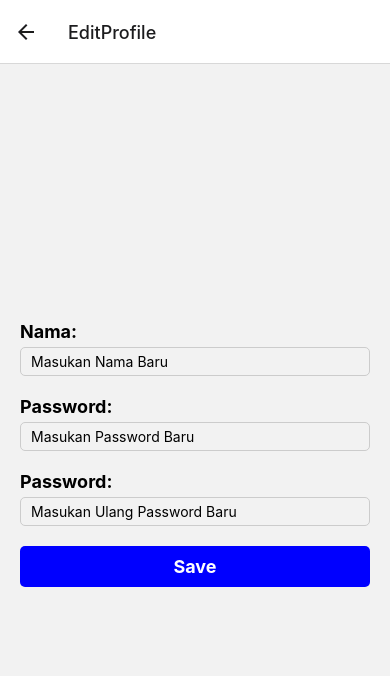
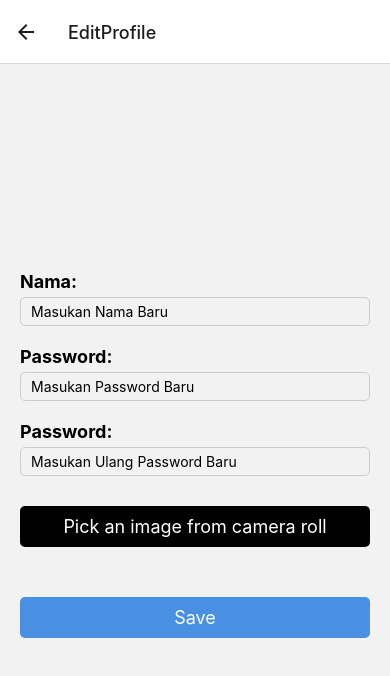
Before and after one commit to alfairuzswari/TUBES_PAM, a React Native app: screen /EditProfile in a window 390 px wide. Shown: the top 676 px of the page. Built offline with nearby package versions, Linux system fonts and the light colour scheme.

Commit message:
penambahan ubah PP

```diff
--- a/firebase.js
+++ b/firebase.js
@@ -3,6 +3,8 @@ import firebase from 'firebase/compat/app';
 import 'firebase/compat/auth';
 import 'firebase/compat/firestore'
 import '@firebase/firestore';
+import 'firebase/compat/storage';
+
 // TODO: Add SDKs for Firebase products that you want to use
 // https://firebase.google.com/docs/web/setup#available-libraries
 
--- a/package.json
+++ b/package.json
@@ -11,6 +11,7 @@
   "dependencies": {
     "@expo/webpack-config": "^18.0.1",
     "@firebase/firestore": "^3.11.0",
+    "@react-native-firebase/storage": "^17.4.3",
     "@react-navigation/bottom-tabs": "^6.5.7",
     "@react-navigation/native": "^6.1.6",
     "@react-navigation/native-stack": "^6.9.12",
@@ -21,10 +22,12 @@
     "react": "18.2.0",
     "react-dom": "18.2.0",
     "react-native": "0.71.7",
+    "react-native-image-picker": "^5.3.1",
     "react-native-safe-area-context": "^4.5.0",
     "react-native-screens": "~3.20.0",
     "react-native-vector-icons": "^9.2.0",
-    "react-native-web": "~0.18.10"
+    "react-native-web": "~0.18.10",
+    "expo-image-picker": "~14.1.1"
   },
   "devDependencies": {
     "@babel/core": "^7.20.0"
--- a/screens/DetailScreen.js
+++ b/screens/DetailScreen.js
@@ -1,6 +1,10 @@
 import React, { useState, useEffect } from 'react';
-import { View, Text, StyleSheet, Image, TouchableOpacity } from 'react-native';
+import { View, Text, StyleSheet, Image, TouchableOpacity, FlatList, ScrollView } from 'react-native';
 import { MaterialIcons } from '@expo/vector-icons';
+import { MaterialCommunityIcons } from '@expo/vector-icons';
+import { FontAwesome } from '@expo/vector-icons';
+import { Fontisto } from '@expo/vector-icons';
+import { Foundation } from '@expo/vector-icons';
 import firebase from '../firebase';
 
 const DetailScreen = ({ route }) => {
@@ -44,11 +48,95 @@ const DetailScreen = ({ route }) => {
                     name={isFavorite ? 'favorite' : 'favorite-border'}
                     size={50}
                     color="red"
-                    style={{position: 'relative', bottom: 300}}
+                    style={{ position: 'relative', bottom: 300 }}
                 />
             </TouchableOpacity>
             <Text style={styles.title}>{item.name}</Text>
             <Text style={styles.title}>{item.kostid}</Text>
+            <ScrollView>
+                <View style={styles.detailContainer}>
+                    <Text style={styles.desc}>Fasilitas Kamar</Text>
+                    <View style={styles.textList}>
+                        <MaterialCommunityIcons name="air-conditioner" size={24} color="black" />
+                        <Text style={styles.ListText}>Air Conditioner</Text>
+                    </View>
+                    <View style={styles.textList}>
+                        <MaterialCommunityIcons name="bed-single" size={24} color="black" />
+                        <Text style={styles.ListText}>Kasur</Text>
+                    </View>
+                    <View style={styles.textList}>
+                        <MaterialCommunityIcons name="desk" size={24} color="black" />
+                        <Text style={styles.ListText}>Meja belajar</Text>
+                    </View>
+                    <View style={styles.textList}>
+                        <MaterialCommunityIcons name="cupboard" size={24} color="black" />
+                        <Text style={styles.ListText}>Lemari</Text>
+                    </View>
+
+                </View>
+                <View style={styles.detailContainer}>
+                    <Text style={styles.desc}>Fasilitas Kamar Mandi</Text>
+                    <View style={styles.textList}>
+                        <FontAwesome name="bathtub" size={24} color="black" />
+                        <Text style={styles.ListText}>Bak Mandi</Text>
+                    </View>
+                    <View style={styles.textList}>
+                        <MaterialCommunityIcons name="toilet" size={24} color="black" />
+                        <Text style={styles.ListText}>Toilet duduk</Text>
+                    </View>
+                    <View style={styles.textList}>
+                        <FontAwesome name="shower" size={24} color="black" />
+                        <Text style={styles.ListText}>Shower</Text>
+                    </View>
+                    <View style={styles.textList}>
+                        <MaterialCommunityIcons name="hanger" size={24} color="black" />
+                        <Text style={styles.ListText}>Jemuran</Text>
+                    </View>
+
+                </View>
+                <View style={styles.detailContainer}>
+                    <Text style={styles.desc}>Fasilitas Umum</Text>
+                    <View style={styles.textList}>
+                        <Fontisto name="wifi-logo" size={24} color="black" />
+                        <Text style={styles.ListText}>Free Wifi</Text>
+                    </View>
+                    <View style={styles.textList}>
+                        <MaterialCommunityIcons name="stove" size={24} color="black" />
+                        <Text style={styles.ListText}>Dapur</Text>
+                    </View>
+                    <View style={styles.textList}>
+                        <MaterialCommunityIcons name="cctv" size={24} color="black" />
+                        <Text style={styles.ListText}>CCTV 24 jam</Text>
+                    </View>
+                    <View style={styles.textList}>
+                        <MaterialIcons name="local-parking" size={24} color="black" />
+                        <Text style={styles.ListText}>Area Parkir</Text>
+                    </View>
+
+                </View>
+                <View style={styles.detailContainer}>
+                    <Text style={styles.desc}>Peraturan Kos</Text>
+                    <View style={styles.textList}>
+                        <MaterialCommunityIcons name="hours-24" size={24} color="black" />
+                        <Text style={styles.ListText}>Akses 24 jam</Text>
+                    </View>
+                    <View style={styles.textList}>
+                        <Foundation name="no-dogs" size={24} color="black" />
+                        <Text style={styles.ListText}>Dilarang membawa hewan buas</Text>
+                    </View>
+                    <View style={styles.textList}>
+                        <Foundation name="no-smoking" size={24} color="black" />
+                        <Text style={styles.ListText}>Dilarang Merokok</Text>
+                    </View>
+
+                </View>
+            </ScrollView>
+            <View style={styles.footer}>
+                <Text style={styles.price}>Rp. 6.500.000</Text>
+                <TouchableOpacity>
+                    <Text style={styles.button}>Ajukan Sewa</Text>
+                </TouchableOpacity>
+            </View>
         </View>
     );
 };
@@ -58,9 +146,8 @@ const styles = StyleSheet.create({
         flex: 1,
     },
     title: {
-        fontSize: 24,
+        fontSize: 26,
         fontWeight: 'bold',
-        marginBottom: 20,
     },
     itemImage: {
         width: '100%',
@@ -70,6 +157,47 @@ const styles = StyleSheet.create({
     favoriteButton: {
         alignSelf: 'flex-end',
     },
+    desc: {
+        fontWeight: 'bold',
+        fontSize: 20,
+    },
+    detailContainer: {
+        alignItems: "flex-start",
+    },
+    button: {
+        alignSelf: "center",
+        backgroundColor: "#00AA13",
+        padding: 15,
+        paddingHorizontal: 30,
+        borderRadius: 30,
+        fontSize: 15,
+        fontWeight: "bold",
+        color: "#00203FFF",
+        borderWidth: 1,
+        borderColor: "#00203FFF",
+        marginLeft: 100,
+    },
+    footer: {
+        borderRadius: 10,
+        flexDirection: 'row',
+        backgroundColor: "#ffc0cb",
+        alignItems: "center",
+    },
+    price: {
+        fontSize: 18,
+    },
+    ListText: {
+        marginLeft: 5,
+    },
+    textList: {
+        flexDirection: 'row',
+        width: "50%",
+        height: 20,
+        borderRadius: 5,
+        alignItems: 'center',
+        marginTop: 5,
+
+    },
 });
 
 export default DetailScreen;
--- a/screens/EditProfileScreen.js
+++ b/screens/EditProfileScreen.js
@@ -1,21 +1,75 @@
 import React, { useState } from 'react';
-import { View, Text, TextInput, StyleSheet, TouchableOpacity, Alert } from 'react-native';
+import { View, Text, TextInput, StyleSheet, TouchableOpacity, Alert, Button, Image } from 'react-native';
 import firebase from '../firebase';
+import * as ImagePicker from 'expo-image-picker';
 
 const EditProfileScreen = ({ navigation }) => {
     const [name, setName] = useState('');
     const [password, setPassword] = useState('');
     const [confirmPassword, setConfirmPassword] = useState('');
+    const [image, setImage] = useState(null);
+
+    const pickImage = async () => {
+        // No permissions request is necessary for launching the image library
+        let result = await ImagePicker.launchImageLibraryAsync({
+            mediaTypes: ImagePicker.MediaTypeOptions.All,
+            allowsEditing: true,
+            aspect: [4, 3],
+            quality: 1,
+        });
+
+        if (!result.canceled) {
+            setImage(result.assets[0].uri);
+        }
+    };
+
+    const uploadImageToFirebase = async (uri) => {
+        const user = firebase.auth().currentUser;
+        const response = await fetch(uri);
+        const blob = await response.blob();
+
+        const storageRef = firebase.storage().ref().child(`profile_pictures/${user.uid}`);
+        const uploadTask = storageRef.put(blob);
+
+        return new Promise((resolve, reject) => {
+            uploadTask.on(
+                firebase.storage.TaskEvent.STATE_CHANGED,
+                (snapshot) => {
+                    // Progress updates are optional
+                },
+                (error) => {
+                    // Handle unsuccessful uploads
+                    reject(error);
+                },
+                async () => {
+                    // Handle successful uploads on complete
+                    const downloadURL = await uploadTask.snapshot.ref.getDownloadURL();
+                    resolve(downloadURL);
+                }
+            );
+        });
+    };
+
 
     const handleSave = async () => {
         const user = firebase.auth().currentUser;
+        const updates = {};
 
         if (name !== '') {
-            await firebase.firestore().collection('users').doc(user.uid).update({ name });
+            updates.name = name;
+        }
+
+        if (image) {
+            const imageUrl = await uploadImageToFirebase(image);
+            updates.profilePicture = imageUrl;
+        }
+
+        if (Object.keys(updates).length > 0) {
+            await firebase.firestore().collection('users').doc(user.uid).update(updates);
         }
 
         if (password !== '') {
-            if (password == confirmPassword) {
+            if (password === confirmPassword) {
                 await user.updatePassword(password);
             } else {
                 Alert.alert('Error', 'Password and confirm password Tidak Sama');
@@ -25,6 +79,7 @@ const EditProfileScreen = ({ navigation }) => {
 
         navigation.goBack();
     };
+
 
     return (
         <View style={styles.container}>
@@ -51,6 +106,11 @@ const EditProfileScreen = ({ navigation }) => {
                 secureTextEntry
                 placeholder="Masukan Ulang Password Baru"
             />
+
+            <TouchableOpacity style={styles.uploadImageButton} onPress={pickImage}>
+                <Text style={styles.uploadImageButtonText}>Pick an image from camera roll</Text>
+            </TouchableOpacity>
+
             <TouchableOpacity style={styles.button} onPress={handleSave}>
                 <Text style={styles.buttonText}>Save</Text>
             </TouchableOpacity>
@@ -89,6 +149,33 @@ const styles = StyleSheet.create({
         color: '#fff',
         fontWeight: 'bold',
     },
+    buttonContainer: {
+        marginTop: 20,
+    },
+    button: {
+        backgroundColor: '#4a90e2',
+        borderRadius: 5,
+        paddingVertical: 10,
+        paddingHorizontal: 20,
+        alignItems: 'center',
+    },
+    buttonText: {
+        color: 'white',
+        fontSize: 18,
+    },
+    uploadImageButton: {
+        backgroundColor: 'black',
+        borderRadius: 5,
+        paddingVertical: 10,
+        paddingHorizontal: 20,
+        alignItems: 'center',
+        marginTop: 10,
+        marginBottom: 50,
+    },
+    uploadImageButtonText: {
+        color: 'white',
+        fontSize: 18,
+    },
 });
 
 export default EditProfileScreen;
--- a/screens/LoginPage.js
+++ b/screens/LoginPage.js
@@ -83,7 +83,6 @@ const styles = StyleSheet.create({
         alignItems: 'center',
     },
     title: {
-        fontFamily: 'Arial',
         position: 'relative',
         lineHeight: 46,
         right: 100,
```
Also changed, not shown: app.json (+9 -1 lines), screens/ProfileScreen.js (+15 -2 lines), 1 other file (tests, documents, lock files or other folders).
